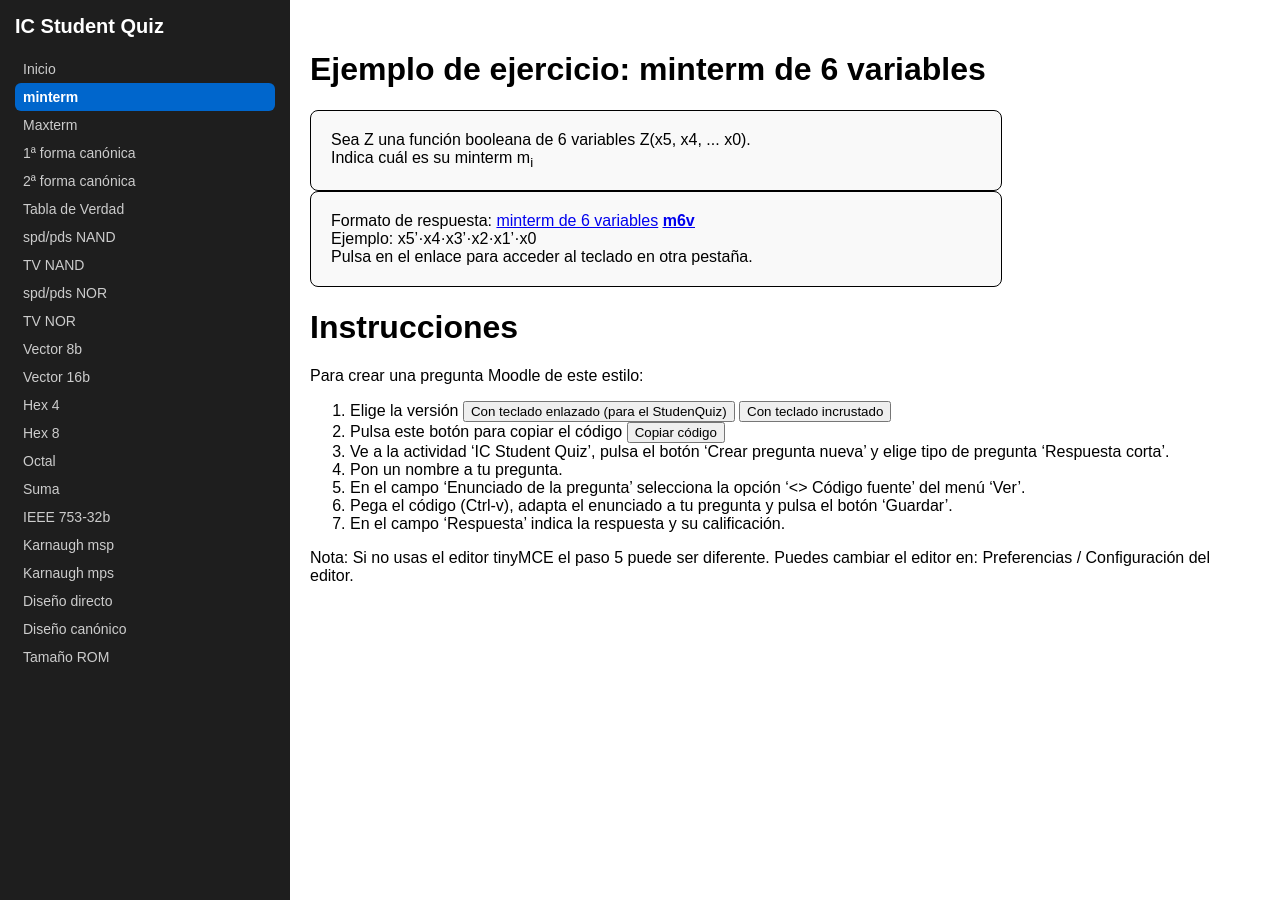
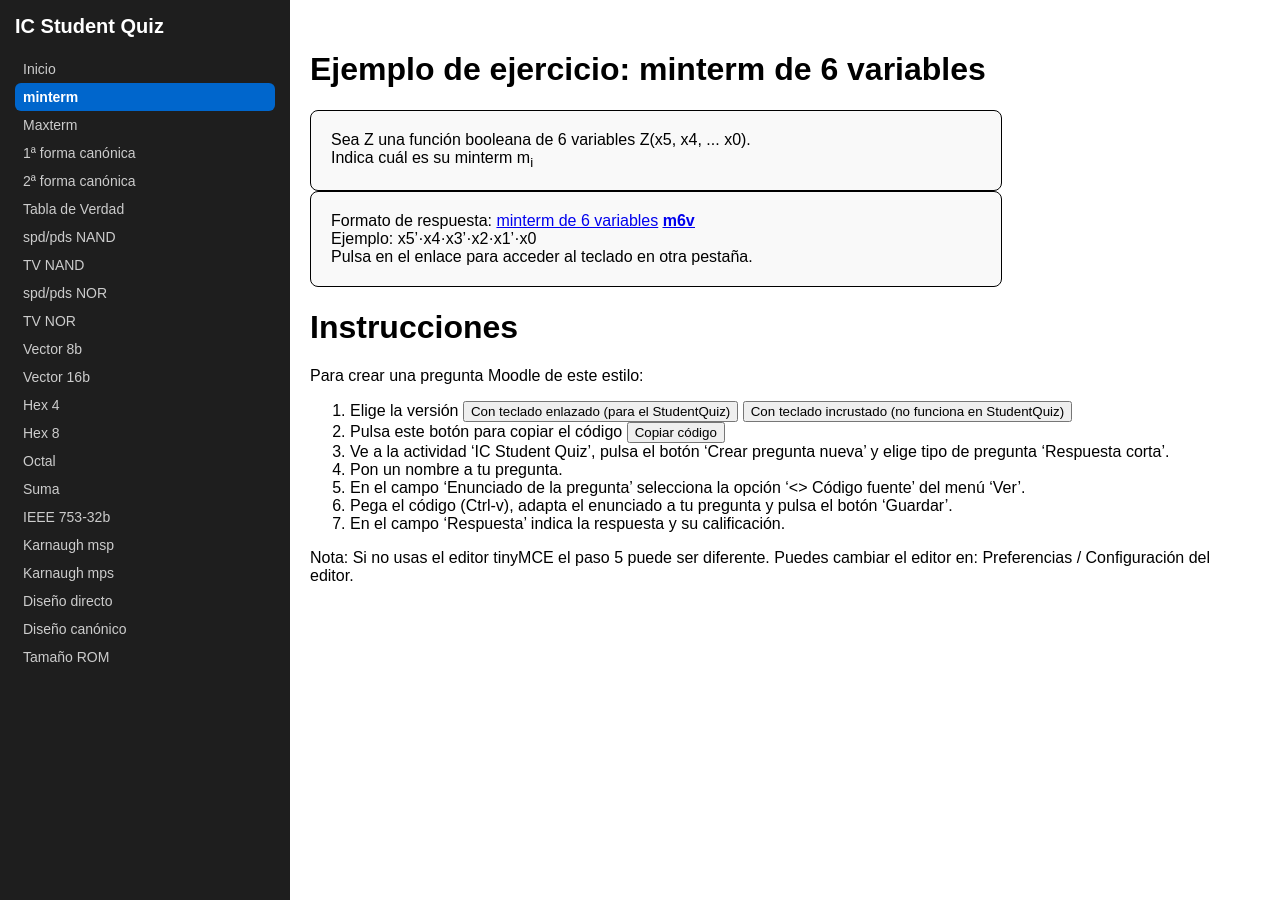
Before and after one commit to mglfcn/ic-student-quiz, a Jekyll site: the page built from minterm.md, in a window 1280 px wide. Built offline with Jekyll 4.4.1, drawn with Linux system fonts in a browser that asks for light colours.

Commit message:
Update instructions and code for Moodle questions

```diff
--- a/minterm.md
+++ b/minterm.md
@@ -38,14 +38,13 @@
 {% endcapture %}
 
 {{ macro_enunciado }}
-<!-- elegir entre macro_teclado_incrustado y macro_teclado_enlace (también en el texarea linea 61) YA NO -->
 {{ macro_teclado_enlace }}
 {{ macro_teclado_incrustado }}
 
 # Instrucciones
 
 Para crear una pregunta Moodle de este estilo:
-1. Elige la versión <button onclick="mostrar_div1()">Con teclado enlazado (para el StudenQuiz)</button> <button onclick="mostrar_div2()">Con teclado incrustado</button>
+1. Elige la versión <button onclick="mostrar_div1()">Con teclado enlazado (para el StudentQuiz)</button> <button onclick="mostrar_div2()">Con teclado incrustado (no funciona en StudentQuiz)</button>
 2. Pulsa este botón para copiar el código <button onclick="copiar_codigo()">Copiar código</button>
 3. Ve a la actividad 'IC Student Quiz', pulsa el botón 'Crear pregunta nueva' y elige tipo de pregunta 'Respuesta corta'.
 4. Pon un nombre a tu pregunta.
@@ -55,27 +54,40 @@
 
 Nota: Si no usas el editor tinyMCE el paso 5 puede ser diferente. Puedes cambiar el editor en: Preferencias / Configuración del editor.
 
-<textarea id="codigo" style="display:none;">
+<textarea id="codigo_div1" style="display:none;">
 {{ macro_enunciado }}
 {{ macro_teclado_enlace }}
 </textarea>
 
+<textarea id="codigo_div2" style="display:none;">
+{{ macro_enunciado }}
+{{ macro_teclado_incrustado }}
+</textarea>
+
 <script>
 function copiar_codigo(){
- const texto = document.getElementById("codigo").value;
- navigator.clipboard.writeText(texto);
- alert("Código copiado");
+ if (version_div==1){
+  const texto = document.getElementById("codigo_div1").value;
+  navigator.clipboard.writeText(texto);
+  alert("Código con teclado enlazado copiado (sí funciona en StudentQuiz)");
+ }else {
+  const texto = document.getElementById("codigo_div2").value;
+  navigator.clipboard.writeText(texto);
+  alert("Código con teclado incrustado copiado (no funciona en StudentQuiz)");
+ }
 }
 
 function mostrar_div1(){
+ version_div=1;
  document.getElementById("div2").style.display = "none";
  document.getElementById("div1").style.display = "block";
 }
 function mostrar_div2(){
+ version_div=2;
  document.getElementById("div1").style.display = "none";
  document.getElementById("div2").style.display = "block";
 }
-
+let version_div=1;
 document.getElementById("div2").style.display = "none";
 
 </script>
```
